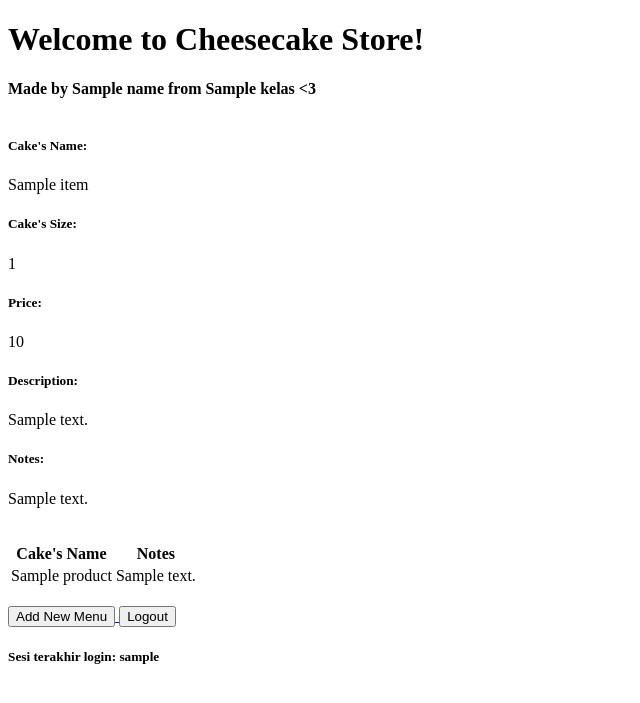
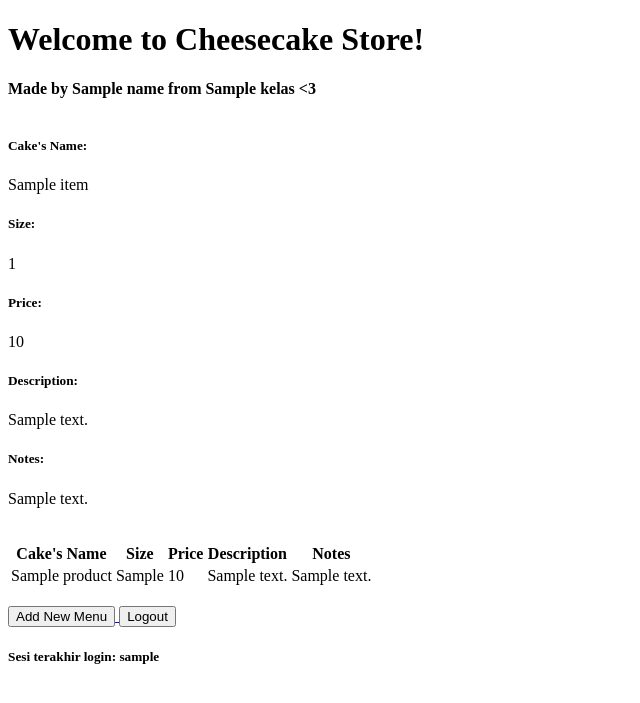
Before and after one commit to shintiadharma/cheesecake-store, a Django app: template main/templates/main.html in a window 1280 px wide. Shown: the top 703 px of the page, without its empty margins (0-640 px from the left). Run offline with Django 5.2, Linux system fonts and the light colour scheme; tables that the repository leaves empty hold one stand-in row (values such as "Sample post"); the template is opened without the code that fills it: values that come from a table or form of the project are taken from there, most other values are stand-ins (such as "Sample title", 1, 10 or a date in 2020).

Commit message:
revisi biar jd pov penjual

```diff
--- a/main/forms.py
+++ b/main/forms.py
@@ -4,4 +4,4 @@ from main.models import Product
 class ProductForm(ModelForm):
     class Meta:
         model = Product
-        fields = ["name", "notes"]
+        fields = ["name", "size", "price", "description", "notes"]
--- a/main/templates/main.html
+++ b/main/templates/main.html
@@ -14,7 +14,7 @@
         <h5>Cake's Name: </h5>
         <p>{{ item.name }}</p>
 
-        <h5>Cake's Size: </h5>
+        <h5>Size: </h5>
         <p>{{ item.size }}</p>
 
         <h5>Price: </h5>
@@ -34,6 +34,9 @@
 <table>
   <tr>
     <th>Cake's Name</th>
+    <th>Size</th>
+    <th>Price</th>
+    <th>Description</th>
     <th>Notes</th>
   </tr>
 
@@ -42,6 +45,9 @@
   {% for menu_item in menu_item %}
   <tr>
     <td>{{menu_item.name}}</td>
+    <td>{{menu_item.size}}</td>
+    <td>{{menu_item.price}}</td>
+    <td>{{menu_item.description}}</td>
     <td>{{menu_item.notes}}</td>
   </tr>
   {% endfor %}
--- a/main/views.py
+++ b/main/views.py
@@ -33,9 +33,6 @@ def add_menu_item(request):
     if form.is_valid() and request.method == "POST":
         new_item = form.save(commit=False)
         new_item.user = request.user
-        new_item.size = "30x20"
-        new_item.price = 500000
-        new_item.description = "Default description"
         new_item.save()
         return redirect('main:show_main')
 
```
